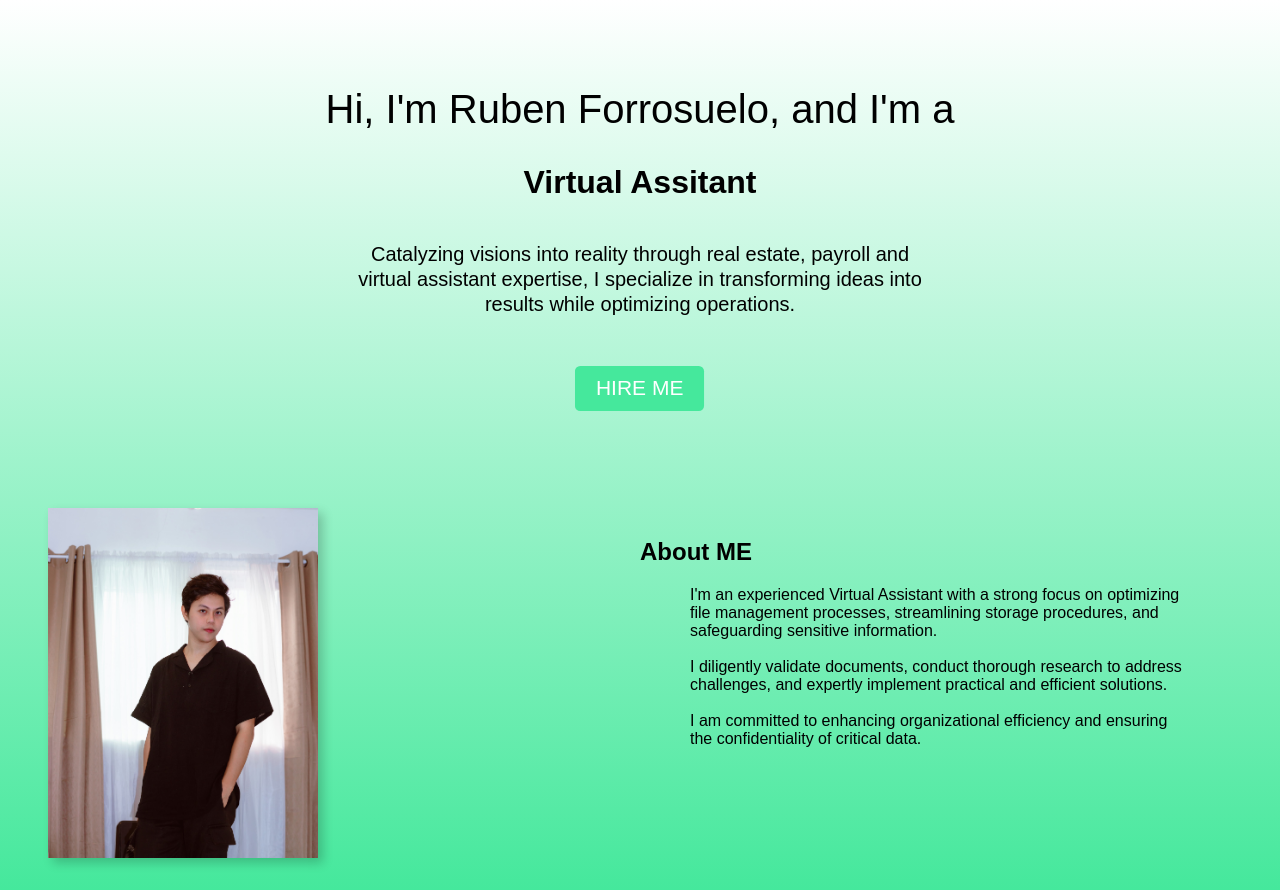
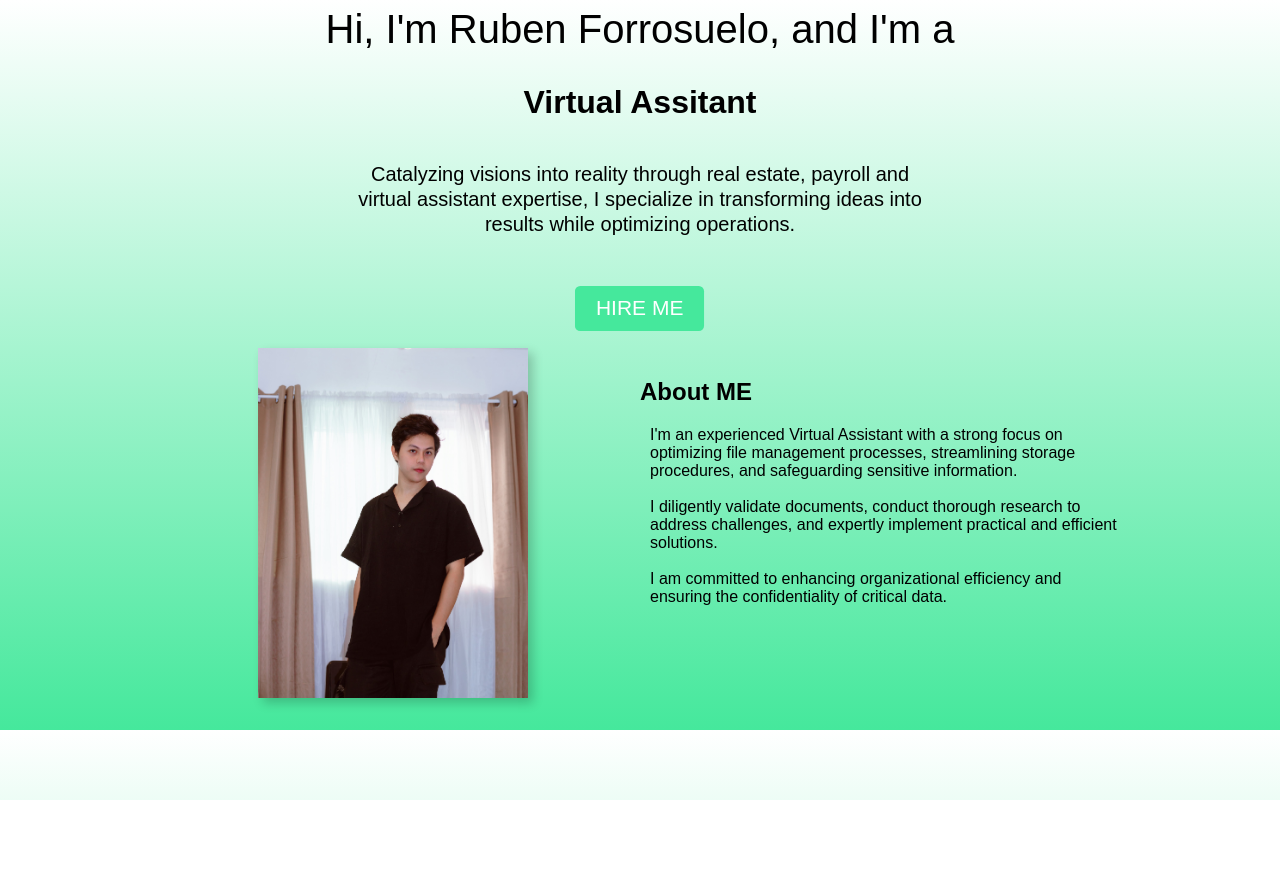
Before and after one commit to ravenoc/rubenforrosueloportfolio, a plain HTML site: page index.html in a window 1280 px wide. After the commit the page ends 800 px from the top, so only its background shows below. Drawn offline with Linux system fonts and the light colour scheme.

Commit message:
Update index.html

```diff
--- a/index.html
+++ b/index.html
@@ -17,7 +17,7 @@
             display: flex;
             justify-content: center;
             align-items: center;
-            height: 60vh;
+            height: 40vh;
             flex-direction: column;
         }
 
@@ -48,9 +48,13 @@
             margin-top: 20px;
         }
 
+        .center-image {
+            text-align: center;
+        }
+
         hr {
             width: 100%;
-            margin: 40px 0;
+            margin: 14px 10;
         }
 
 
@@ -132,8 +136,7 @@ type();
                         .hover-image {
                             width: 270px;
                             height: 350px;
-                            margin-left: 20px;
-                            margin-left: 40px;
+                            margin-left: 250px;
                             margin-bottom: 20px;
                             margin-top: 20px;/* Add a margin to the left side */
                             transition: transform 0.2s ease-in-out, box-shadow 0.2s ease-in-out;
@@ -154,9 +157,9 @@ type();
                 </div>
                 <!-- Right column -->
                 <div class="about-me">
-                    <h2 style="margin-right: 10px;">About ME</h2>
-                    <p style="margin-left: 50px;
-                    margin-right: 90px;
+                    <h2 style="margin-right: 100px;">About ME</h2>
+                    <p style="margin-left: 10px;
+                    margin-right: 150px;
                     margin-bottom: 30px;
                     margin-top: 20px;">I'm an experienced Virtual Assistant with a strong focus on optimizing file management processes, streamlining storage procedures, and safeguarding sensitive information. <br> <br>I diligently validate documents, conduct thorough research to address challenges, and expertly implement practical and efficient solutions.  <br> <br>I am committed to enhancing organizational efficiency and ensuring the confidentiality of critical data.</p>
                 </div>
```
